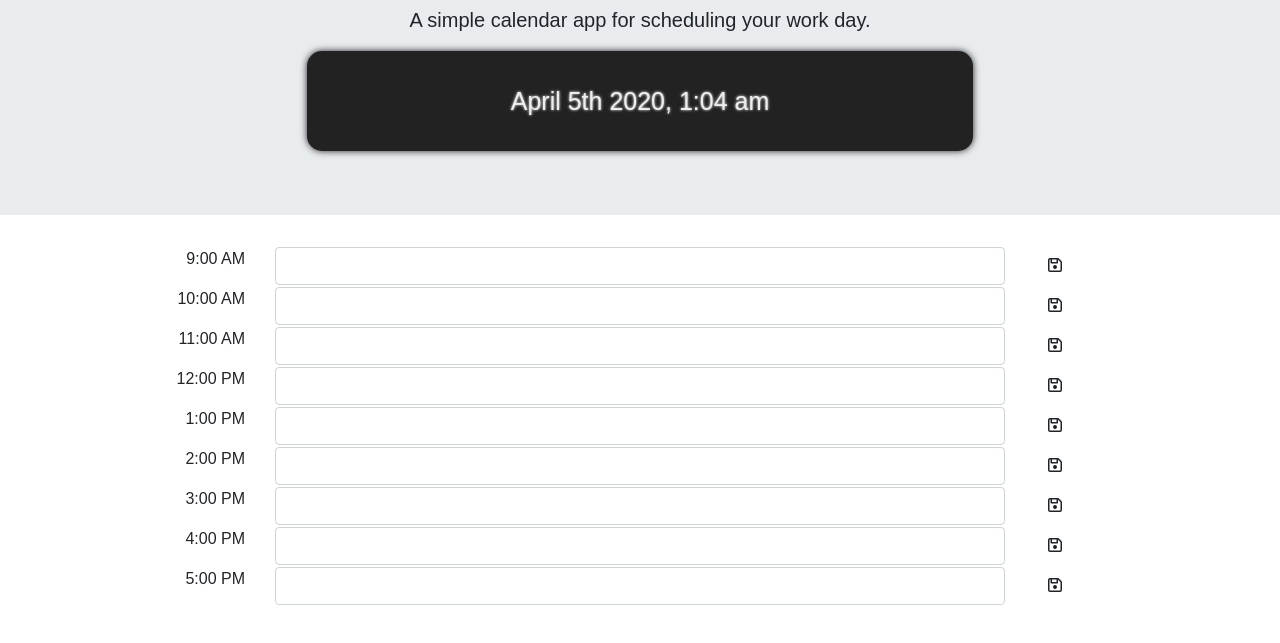
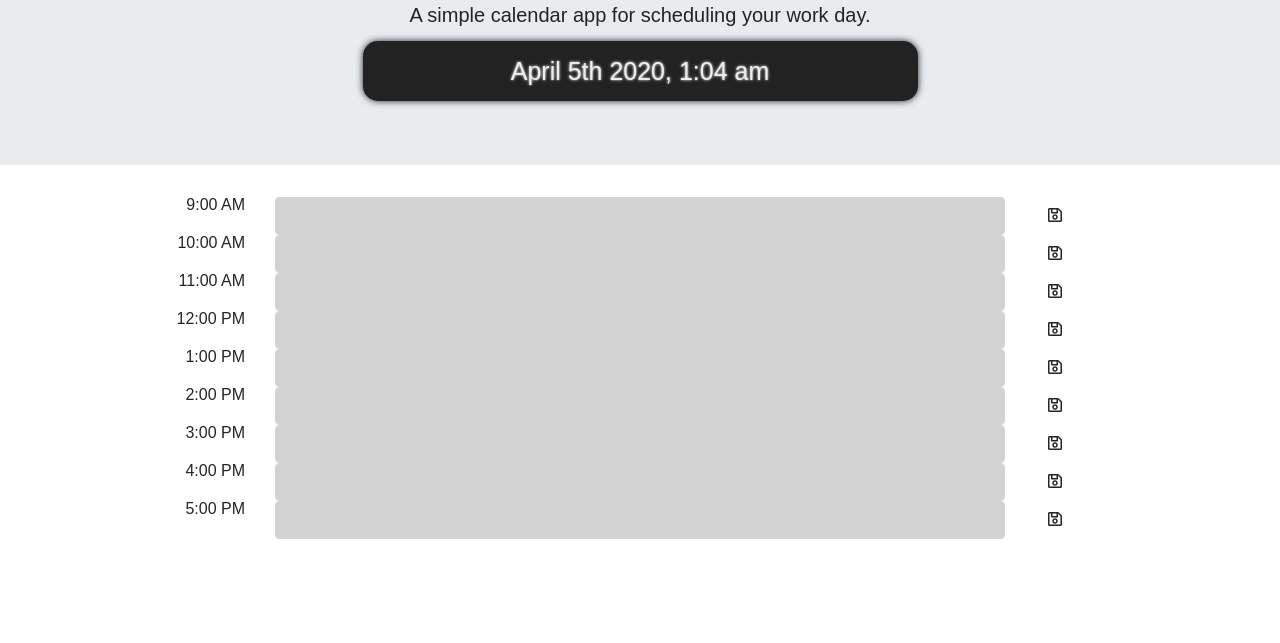
Before and after one commit to aaronclayton94/Day-Planner, a plain HTML site: page index.html in a window 1280 px wide. Shown: the part 153-796 px from the top of the page. Drawn offline with nearby package versions, Linux system fonts and the light colour scheme.

Commit message:
added local storage function

```diff
--- a/assets/css/style.css
+++ b/assets/css/style.css
@@ -1,12 +1,14 @@
 body {
   font-family: 'liquid_crystalregular', sans-serif;
   user-select: none;
+  font-size: 16px;
+  line-height: 1;
 }
 
 .clock {
-    height: 100px;
-    width: 60%;
-    line-height: 100px;
+  height: 60px;
+  width: 50%;
+  line-height: 60px;
   margin: 10px auto 0;
   padding: 0 50px;
   background: #222;
@@ -17,3 +19,18 @@ body {
   text-shadow: 0 0 3px #fff;
   font-size: 25px;
 }
+
+.past {
+  background-color: #d3d3d3;
+  color: white;
+}
+
+.present {
+  background-color: #ff6961;
+  color: white;
+}
+
+.future {
+  background-color: #77dd77;
+  color: white;
+}
--- a/assets/js/script.js
+++ b/assets/js/script.js
@@ -1,24 +1,68 @@
+// capture value and input field and store it in local storage
+// when i first get to the page, read whats in local storage
+// display values in the proper input box
+// indicate which values are past present and future
+// added feature update the date
+
 function currentTime() {
   $('#clock').html(moment().format('MMMM Do YYYY, h:mm a'));
 }
 setInterval(currentTime, 1000);
 
-var hour = $(".hour");
-var note = $(".form-control");
-var saveBtn = $(".btn")
+var hourEl = $(".hour");
+var noteEl = $(".form-control");
+var saveBtn = $(".btn");
+var currentHour = parseInt(moment().format("kk"));
+var t = 9;
 
 
 
+saveBtn.on("click", function() {
+  var dataTime = $(this).attr("data-time");
+  var userInput = $("#" + dataTime).val();
+  localStorage.setItem(dataTime, userInput);
+});
 
-/* <div class="row">
-    <div class="col-2 text-right">
-        <p class="hour">9:00 AM</p>
-    </div>
-    <div class="col-8">
-        <input class="form-control" type="text">
-    </div>
-    <div class="col-1">
-        <button type="btn" class="btn btn-default">
-            <i class="far fa-save"></i>
-        </button>
-    </div> */
+var hourNine = localStorage.getItem("nine");
+$("#nine").val(hourNine);
+var hourTen = localStorage.getItem("ten");
+$("#ten").val(hourTen);
+var hourEleven = localStorage.getItem("eleven");
+$("#eleven").val(hourEleven);
+var hourTwelve = localStorage.getItem("twelve");
+$("#twelve").val(hourTwelve);
+var hourOne = localStorage.getItem("one");
+$("#one").val(hourOne);
+var hourTwo = localStorage.getItem("two");
+$("#two").val(hourTwo);
+var hourThree = localStorage.getItem("three");
+$("#three").val(hourThree);
+var hourFour = localStorage.getItem("four");
+$("#four").val(hourFour);
+var hourFive = localStorage.getItem("five");
+$("#five").val(hourFive);
+
+
+
+var theTimeIs = [
+"nine",
+"ten",
+"eleven",
+"twelve",
+"one",
+"two",
+"three",
+"four",
+"five"
+]
+
+function loadHour() {
+  if (t < currentHour) {
+  $(".form-control").addClass("future");
+  } else if (t === currentHour) {
+  $(".form-control").addClass("present");
+  } else {
+  $(".form-control").addClass("past");
+  }
+}
+loadHour();
--- a/index.html
+++ b/index.html
@@ -6,7 +6,7 @@
     <meta http-equiv="X-UA-Compatible" content="ie=edge" />
     <link rel="stylesheet" href="https://stackpath.bootstrapcdn.com/bootstrap/4.4.1/css/bootstrap.min.css" />
     <link rel="stylesheet" href="./assets/css/style.css">
-    <script src="https://kit.fontawesome.com/c1fd23df08.js" crossorigin="anonymous"></script>
+    <script src="https://cdnjs.cloudflare.com/ajax/libs/font-awesome/5.13.0/js/all.min.js"></script>
     <script src="https://cdnjs.cloudflare.com/ajax/libs/moment.js/2.24.0/moment.min.js"></script>
     <title>Work Day Planner</title>
 </head>
@@ -25,10 +25,10 @@
                 <p class="hour">9:00 AM</p>
             </div>
             <div class="col-8">
-                <input class="form-control" type="text">
+                <input class="form-control" type="text" id="nine">
             </div>
             <div class="col-1">
-                <button type="btn" class="btn btn-default">
+                <button type="btn" class="btn btn-default" data-time="nine">
                     <i class="far fa-save"></i>
                 </button>
             </div>
@@ -38,10 +38,10 @@
                 <p class="hour">10:00 AM</p>
             </div>
             <div class="col-8">
-                <input class="form-control" type="text">
+                <input class="form-control" type="text" id="ten">
             </div>
             <div class="col-1">
-                <button type="btn" class="btn btn-default">
+                <button type="btn" class="btn btn-default" data-time="ten">
                     <i class="far fa-save"></i>
                 </button>
             </div>
@@ -51,10 +51,10 @@
                 <p class="hour">11:00 AM</p>
             </div>
             <div class="col-8">
-                <input class="form-control" type="text">
+                <input class="form-control" type="text" id="eleven">
             </div>
             <div class="col-1">
-                <button type="btn" class="btn btn-default">
+                <button type="btn" class="btn btn-default" data-time="eleven">
                     <i class="far fa-save"></i>
                 </button>
             </div>
@@ -64,10 +64,10 @@
                 <p class="hour">12:00 PM</p>
             </div>
             <div class="col-8">
-                <input class="form-control" type="text">
+                <input class="form-control" type="text" id="twelve">
             </div>
             <div class="col-1">
-                <button type="btn" class="btn btn-default">
+                <button type="btn" class="btn btn-default" data-time="twelve">
                     <i class="far fa-save"></i>
                 </button>
             </div>
@@ -77,10 +77,10 @@
                 <p class="hour">1:00 PM</p>
             </div>
             <div class="col-8">
-                <input class="form-control" type="text">
+                <input class="form-control" type="text" id="one">
             </div>
             <div class="col-1">
-                <button type="btn" class="btn btn-default">
+                <button type="btn" class="btn btn-default" data-time="one">
                     <i class="far fa-save"></i>
                 </button>
             </div>
@@ -90,10 +90,10 @@
                 <p class="hour">2:00 PM</p>
             </div>
             <div class="col-8">
-                <input class="form-control" type="text">
+                <input class="form-control" type="text" id="two">
             </div>
             <div class="col-1">
-                <button type="btn" class="btn btn-default">
+                <button type="btn" class="btn btn-default" data-time="two">
                     <i class="far fa-save"></i>
                 </button>
             </div>
@@ -103,10 +103,10 @@
                 <p class="hour">3:00 PM</p>
             </div>
             <div class="col-8">
-                <input class="form-control" type="text">
+                <input class="form-control" type="text" id="three">
             </div>
             <div class="col-1">
-                <button type="btn" class="btn btn-default">
+                <button type="btn" class="btn btn-default" data-time="three">
                     <i class="far fa-save"></i>
                 </button>
             </div>
@@ -116,10 +116,10 @@
                 <p class="hour">4:00 PM</p>
             </div>
             <div class="col-8">
-                <input class="form-control" type="text">
+                <input class="form-control" type="text" id="four">
             </div>
             <div class="col-1">
-                <button type="btn" class="btn btn-default">
+                <button type="btn" class="btn btn-default" data-time="four">
                     <i class="far fa-save"></i>
                 </button>
             </div>
@@ -129,10 +129,10 @@
                 <p class="hour">5:00 PM</p>
             </div>
             <div class="col-8">
-                <input class="form-control" type="text">
+                <input class="form-control" type="text" id="five">
             </div>
             <div class="col-1">
-                <button type="btn" class="btn btn-default">
+                <button type="btn" class="btn btn-default" data-time="five">
                     <i class="far fa-save"></i>
                 </button>
             </div>
```
Lines whose indentation alone changed are shown as unchanged.
